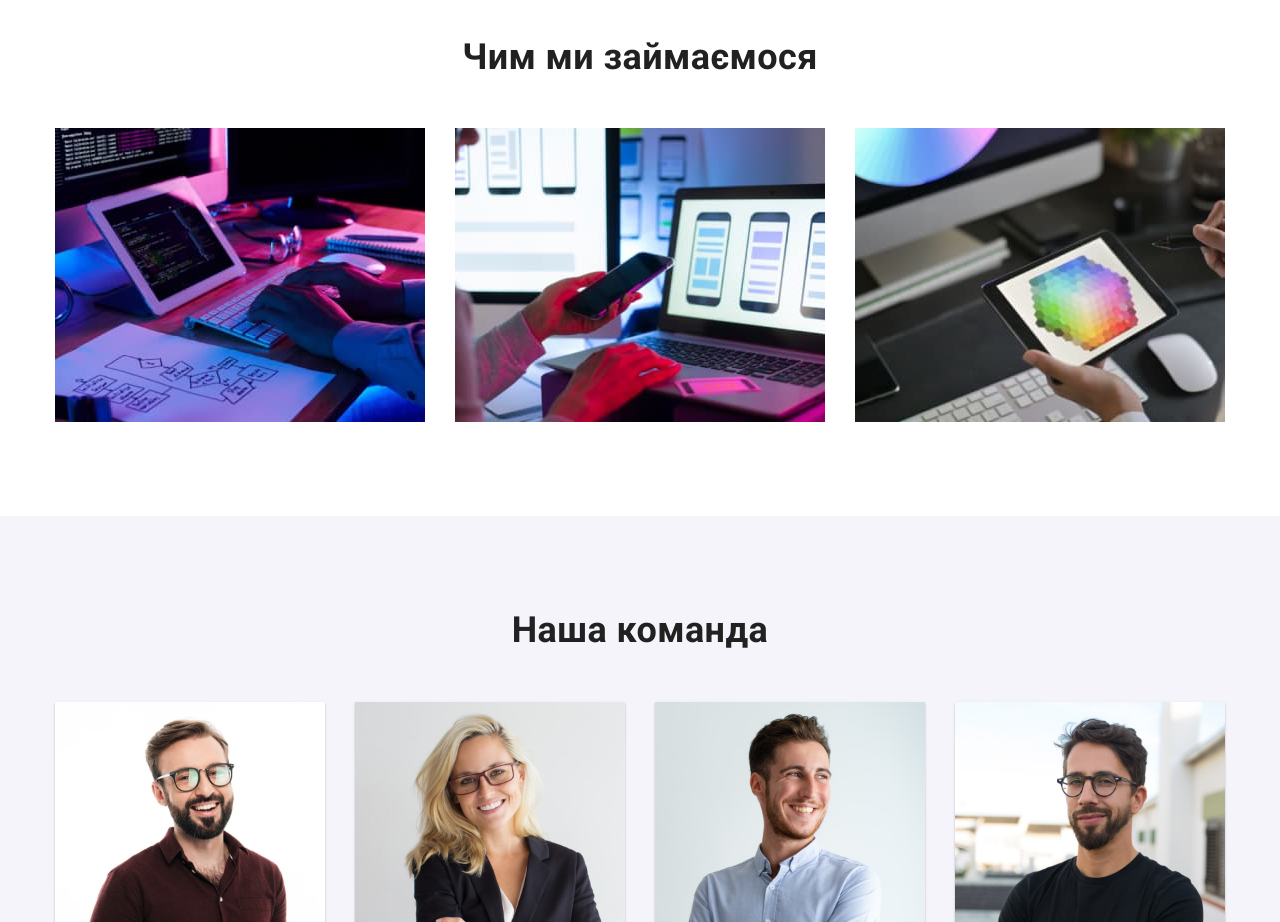
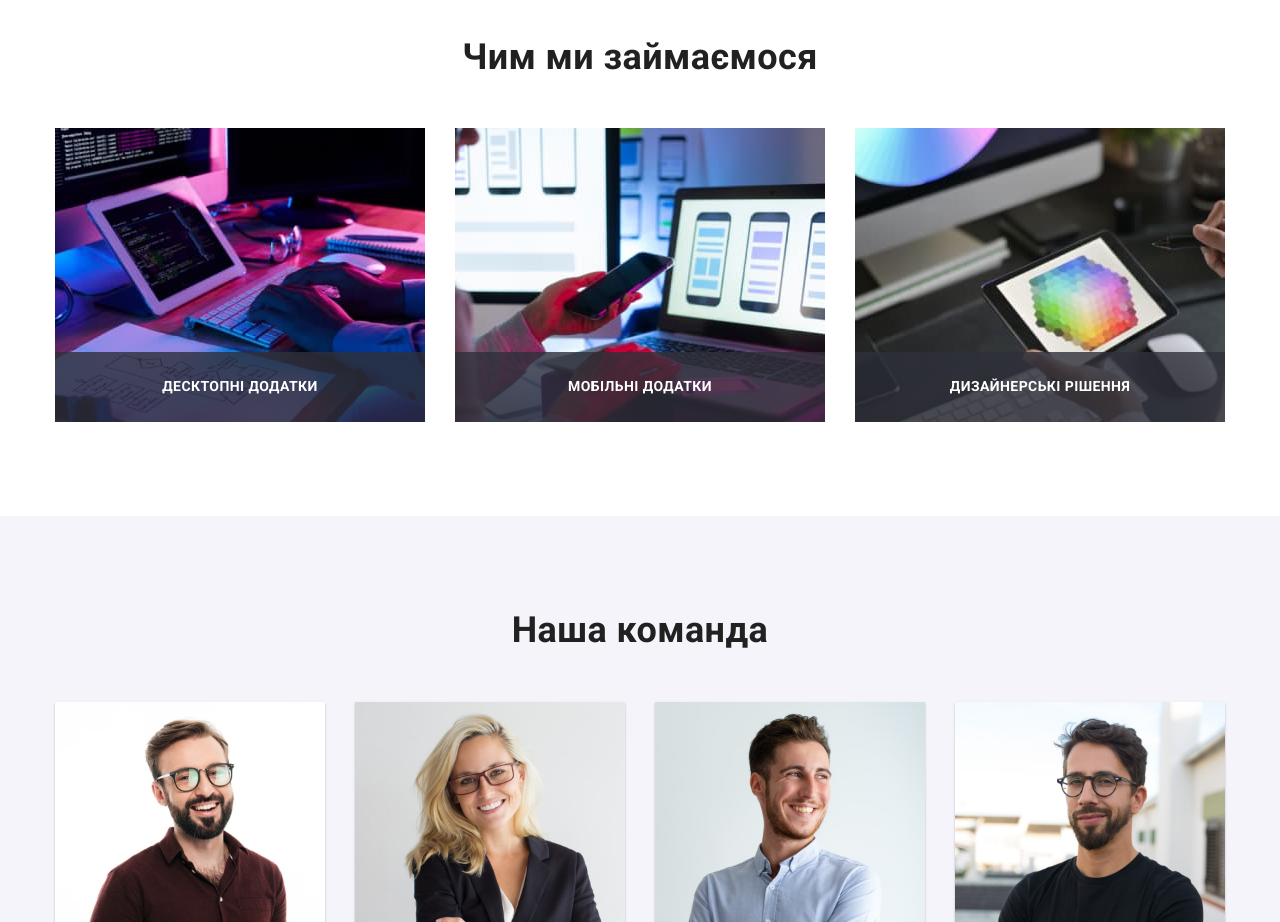
Before and after one commit to Eric-Ramirez-90/goit-markup-hw-05, a plain HTML site: page index.html in a window 1280 px wide. Shown: the part 1080-2002 px from the top of the page. Drawn offline with nearby package versions, Linux system fonts and the light colour scheme.

Commit message:
added  nav line and subtitle in about

```diff
--- a/css/style.css
+++ b/css/style.css
@@ -154,7 +154,23 @@ img {
   color: var(--accent-text-color);
 }
 .site-nav .link.current {
+  position: relative;
+
   color: var(--accent-text-color);
+}
+.site-nav .link.current::after {
+  content: '';
+
+  position: absolute;
+  left: 0;
+  bottom: -1px;
+
+  display: inline-block;
+  width: 100%;
+  height: 4px;
+
+  background-color: var(--accent-text-color);
+  border-radius: 2px;
 }
 
 /* Contacts */
@@ -281,10 +297,6 @@ img {
 .about {
   padding-top: 0;
 }
-.about .items {
-  display: flex;
-  gap: var(--card-set-gap);
-}
 .about .title {
   margin-bottom: 50px;
   text-align: center;
@@ -294,7 +306,32 @@ img {
   font-size: 36px;
   line-height: 1.16;
 }
+.about .items {
+  display: flex;
+  gap: var(--card-set-gap);
+}
+.about .item {
+  position: relative;
+}
 
+.about-subtitle {
+  position: absolute;
+  bottom: 0;
+  left: 0;
+
+  width: 100%;
+  height: 70px;
+  padding: 27px 0;
+
+  color: var(--hero-text-color);
+  background-color: rgba(47, 48, 58, 0.8);
+
+  font-size: 14px;
+  line-height: 1.14;
+  text-align: center;
+  letter-spacing: 0.03em;
+  text-transform: uppercase;
+}
 /* Section Team */
 .team {
   background-color: var(--team-background-color);
--- a/index.html
+++ b/index.html
@@ -137,6 +137,7 @@
                 width="370"
                 height="294"
               />
+              <h3 class="about-subtitle">Десктопні додатки</h3>
             </li>
             <li class="item">
               <img
@@ -145,6 +146,7 @@
                 width="370"
                 height="294"
               />
+              <h3 class="about-subtitle">Мобільні додатки</h3>
             </li>
             <li class="item">
               <img
@@ -153,6 +155,7 @@
                 width="370"
                 height="294"
               />
+              <h3 class="about-subtitle">Дизайнерські рішення</h3>
             </li>
           </ul>
         </div>
```
